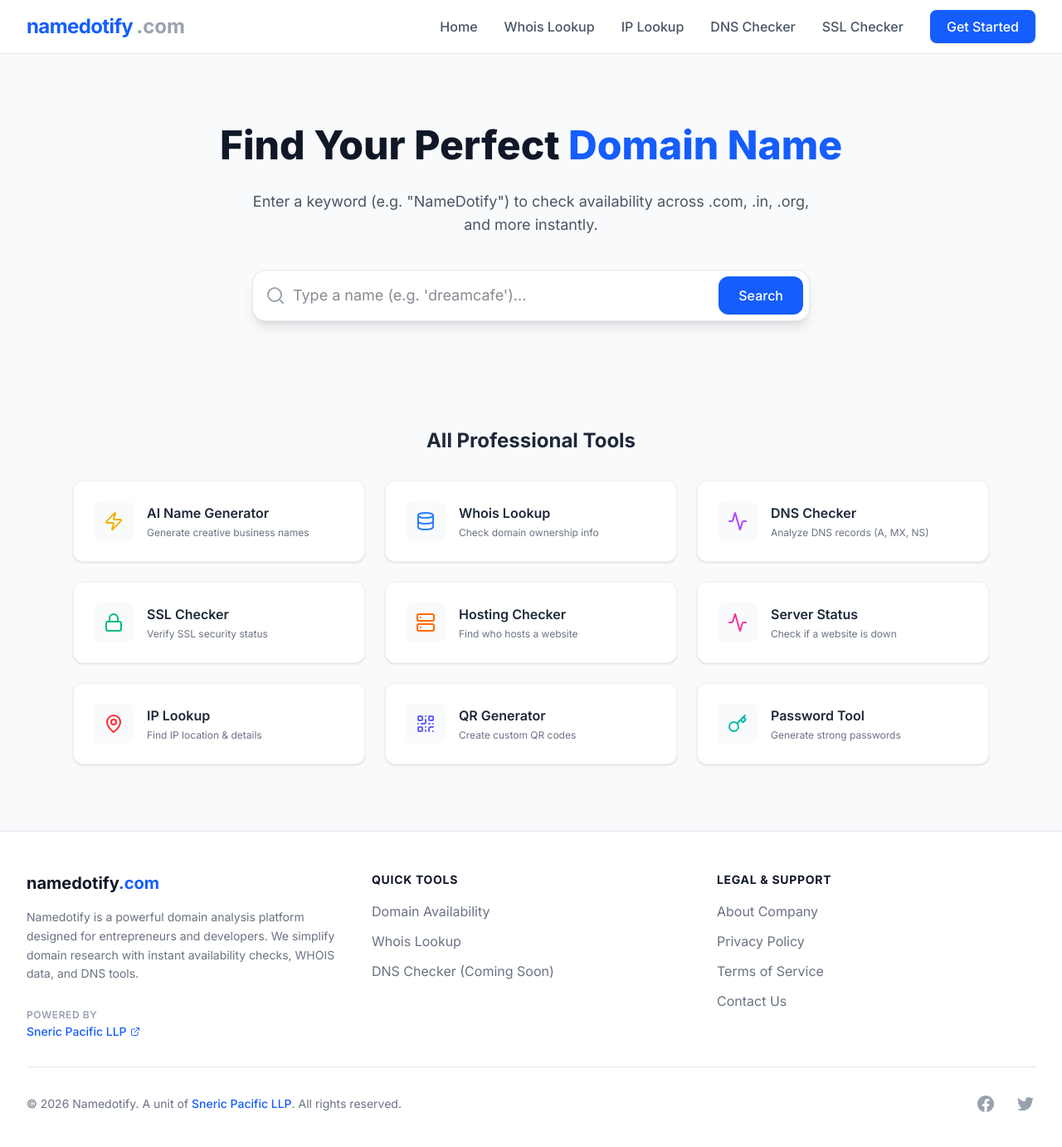
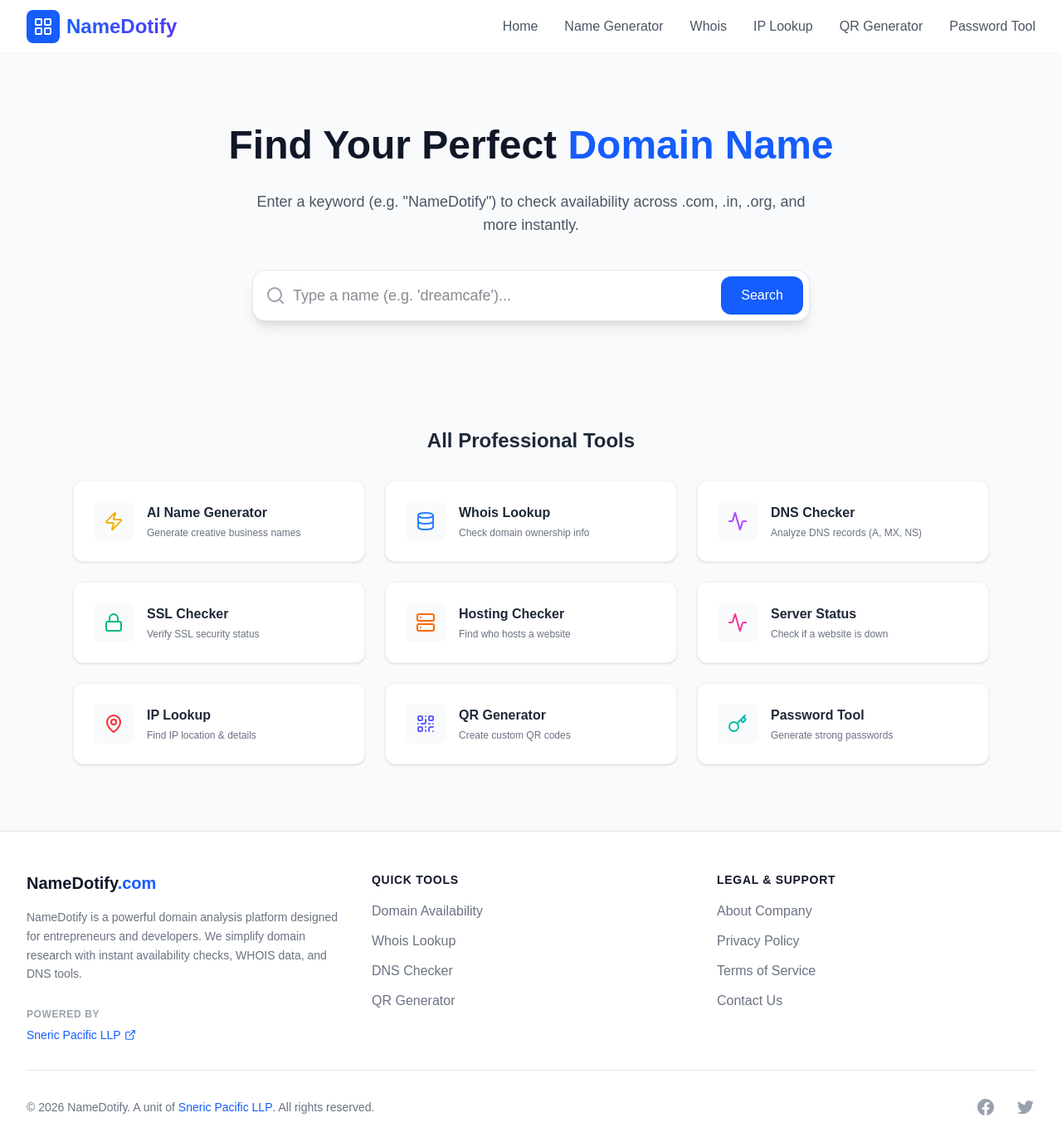
Before and after one commit to ashishjacob786/namedotify, a Next.js app: page / in a window 1280 px wide. Shown: the top 1382 px of the page at 83% size. Built offline with nearby package versions, Linux system fonts and the light colour scheme.

Commit message:
Restored original Sneric Pacific footer design

```diff
--- a/src/app/layout.js
+++ b/src/app/layout.js
@@ -1,19 +1,20 @@
-import { Inter } from "next/font/google";
-import "./globals.css";
-import Navbar from "../components/Navbar";
-import Footer from "../components/Footer";
+import './globals.css';
+import Navbar from '../components/Navbar';
+import Footer from '../components/Footer';
 
-const inter = Inter({ subsets: ["latin"] });
-
+// ✅ CHANGE HERE: Title & Description
 export const metadata = {
-  title: "Namedotify - Professional Domain Tools",
-  description: "Check domain availability, Whois lookup, and DNS tools instantly.",
+  title: 'NameDotify - Free Domain & SEO Tools',
+  description: 'NameDotify offers free tools for domain search, AI name generation, DNS lookup, Whois, IP checking, and QR code creation.',
+  icons: {
+    icon: '/favicon.ico',
+  },
 };
 
 export default function RootLayout({ children }) {
   return (
     <html lang="en">
-      <body className={`${inter.className} bg-gray-50 flex flex-col min-h-screen`}>
+      <body className="bg-gray-50 text-gray-900 font-sans flex flex-col min-h-screen">
         <Navbar />
         <main className="flex-grow">
           {children}
--- a/src/components/Footer.js
+++ b/src/components/Footer.js
@@ -15,10 +15,10 @@
             {/* Column 1: Brand & About */}
             <div className="space-y-4">
                 <h3 className="text-xl font-bold text-gray-900">
-                    namedotify<span className="text-blue-600">.com</span>
+                    NameDotify<span className="text-blue-600">.com</span>
                 </h3>
                 <p className="text-gray-500 text-sm leading-relaxed">
-                    Namedotify is a powerful domain analysis platform designed for entrepreneurs and developers.
+                    NameDotify is a powerful domain analysis platform designed for entrepreneurs and developers.
                     We simplify domain research with instant availability checks, WHOIS data, and DNS tools.
                 </p>
                 <div className="pt-2">
@@ -27,9 +27,9 @@
                         href="https://snericpacific.com"
                         target="_blank"
                         rel="noopener noreferrer"
-                        className="block text-sm font-medium text-blue-600 hover:text-blue-800 transition flex items-center gap-1"
+                        className="text-sm font-medium text-blue-600 hover:text-blue-800 transition flex items-center gap-1 mt-1"
                     >
-                        Sneric Pacific LLP <ExternalLink size={12} />
+                        Sneric Pacific LLP <ExternalLink size={14} />
                     </a>
                 </div>
             </div>
@@ -49,9 +49,14 @@
                         </Link>
                     </li>
                     <li>
-                        <a href="#" className="text-base text-gray-500 hover:text-blue-600 transition">
-                            DNS Checker (Coming Soon)
-                        </a>
+                        <Link href="/dns" className="text-base text-gray-500 hover:text-blue-600 transition">
+                            DNS Checker
+                        </Link>
+                    </li>
+                    <li>
+                        <Link href="/qrcode" className="text-base text-gray-500 hover:text-blue-600 transition">
+                            QR Generator
+                        </Link>
                     </li>
                 </ul>
             </div>
@@ -66,13 +71,13 @@
                         </a>
                     </li>
                     <li>
-                        <a href="#" className="text-base text-gray-500 hover:text-blue-600 transition">Privacy Policy</a>
+                        <Link href="/privacy" className="text-base text-gray-500 hover:text-blue-600 transition">Privacy Policy</Link>
                     </li>
                     <li>
-                        <a href="#" className="text-base text-gray-500 hover:text-blue-600 transition">Terms of Service</a>
+                        <Link href="/terms" className="text-base text-gray-500 hover:text-blue-600 transition">Terms of Service</Link>
                     </li>
                     <li>
-                        <a href="#" className="text-base text-gray-500 hover:text-blue-600 transition">Contact Us</a>
+                        <Link href="/contact" className="text-base text-gray-500 hover:text-blue-600 transition">Contact Us</Link>
                     </li>
                 </ul>
             </div>
@@ -81,7 +86,7 @@
         {/* Bottom Bar: Copyright */}
         <div className="border-t border-gray-200 pt-8 mt-8 flex flex-col md:flex-row justify-between items-center text-center md:text-left gap-4">
           <p className="text-sm text-gray-500">
-            &copy; {currentYear} Namedotify. A unit of{' '}
+            &copy; {currentYear} NameDotify. A unit of{' '}
             <a
                 href="https://snericpacific.com"
                 target="_blank"
@@ -95,12 +100,10 @@
           <div className="flex space-x-6">
             <a href="#" className="text-gray-400 hover:text-gray-500">
               <span className="sr-only">Facebook</span>
-              {/* Facebook Icon Placeholder */}
               <svg className="h-6 w-6" fill="currentColor" viewBox="0 0 24 24"><path fillRule="evenodd" d="M22 12c0-5.523-4.477-10-10-10S2 6.477 2 12c0 4.991 3.657 9.128 8.438 9.878v-6.987h-2.54V12h2.54V9.797c0-2.506 1.492-3.89 3.777-3.89 1.094 0 2.238.195 2.238.195v2.46h-1.26c-1.243 0-1.63.771-1.63 1.562V12h2.773l-.443 2.89h-2.33v6.988C18.343 21.128 22 16.991 22 12z" clipRule="evenodd" /></svg>
             </a>
             <a href="#" className="text-gray-400 hover:text-gray-500">
               <span className="sr-only">Twitter</span>
-              {/* Twitter Icon Placeholder */}
               <svg className="h-6 w-6" fill="currentColor" viewBox="0 0 24 24"><path d="M8.29 20.251c7.547 0 11.675-6.253 11.675-11.675 0-.178 0-.355-.012-.53A8.348 8.348 0 0022 5.92a8.19 8.19 0 01-2.357.646 4.118 4.118 0 001.804-2.27 8.224 8.224 0 01-2.605.996 4.107 4.107 0 00-6.993 3.743 11.65 11.65 0 01-8.457-4.287 4.106 4.106 0 001.27 5.477A4.072 4.072 0 012.8 9.713v.052a4.105 4.105 0 003.292 4.022 4.095 4.095 0 01-1.853.07 4.108 4.108 0 003.834 2.85A8.233 8.233 0 012 18.407a11.616 11.616 0 006.29 1.84" /></svg>
             </a>
           </div>
--- a/src/components/Navbar.js
+++ b/src/components/Navbar.js
@@ -1,38 +1,43 @@
 "use client";
-import React from 'react';
+import React, { useState } from 'react';
 import Link from 'next/link';
-import { Menu, X } from 'lucide-react';
+import { Menu, X, LayoutGrid } from 'lucide-react';
 
 export default function Navbar() {
-  const [isOpen, setIsOpen] = React.useState(false);
+  const [isOpen, setIsOpen] = useState(false);
 
   return (
-    <nav className="bg-white border-b border-gray-200 sticky top-0 z-50">
+    <nav className="bg-white border-b border-gray-100 sticky top-0 z-50">
       <div className="max-w-7xl mx-auto px-4 sm:px-6 lg:px-8">
         <div className="flex justify-between h-16">
+
+          {/* Logo Section */}
           <div className="flex items-center">
-            <Link href="/" className="flex-shrink-0 flex items-center gap-1">
-              <span className="text-2xl font-bold text-blue-600 tracking-tight">namedotify</span>
-              <span className="text-2xl font-bold text-gray-400">.com</span>
+            <Link href="/" className="flex items-center gap-2">
+              <div className="bg-blue-600 text-white p-2 rounded-lg">
+                <LayoutGrid size={24} />
+              </div>
+              {/* ✅ CHANGE HERE: namedotify -> NameDotify */}
+              <span className="text-2xl font-bold bg-clip-text text-transparent bg-gradient-to-r from-blue-600 to-indigo-600">
+                NameDotify
+              </span>
             </Link>
           </div>
 
           {/* Desktop Menu */}
           <div className="hidden md:flex items-center space-x-8">
             <Link href="/" className="text-gray-600 hover:text-blue-600 font-medium transition">Home</Link>
-            <Link href="/whois" className="text-gray-600 hover:text-blue-600 font-medium transition">Whois Lookup</Link>
+            <Link href="/generator" className="text-gray-600 hover:text-blue-600 font-medium transition">Name Generator</Link>
+            <Link href="/whois" className="text-gray-600 hover:text-blue-600 font-medium transition">Whois</Link>
             <Link href="/ip" className="text-gray-600 hover:text-blue-600 font-medium transition">IP Lookup</Link>
-            <Link href="/dns" className="text-gray-600 hover:text-blue-600 font-medium transition">DNS Checker</Link>
-            <Link href="/ssl" className="text-gray-600 hover:text-blue-600 font-medium transition">SSL Checker</Link>
-            <button className="bg-blue-600 text-white px-5 py-2 rounded-lg hover:bg-blue-700 transition font-medium shadow-sm">
-              Get Started
-            </button>
+            <Link href="/qrcode" className="text-gray-600 hover:text-blue-600 font-medium transition">QR Generator</Link>
+            <Link href="/password" className="text-gray-600 hover:text-blue-600 font-medium transition">Password Tool</Link>
           </div>
 
           {/* Mobile Menu Button */}
           <div className="flex items-center md:hidden">
-            <button onClick={() => setIsOpen(!isOpen)} className="text-gray-600 hover:text-gray-900 p-2">
-              {isOpen ? <X size={24} /> : <Menu size={24} />}
+            <button onClick={() => setIsOpen(!isOpen)} className="text-gray-600 hover:text-gray-900 focus:outline-none">
+              {isOpen ? <X size={28} /> : <Menu size={28} />}
             </button>
           </div>
         </div>
@@ -40,10 +45,14 @@
 
       {/* Mobile Menu Dropdown */}
       {isOpen && (
-        <div className="md:hidden bg-white border-t border-gray-100">
+        <div className="md:hidden bg-white border-t border-gray-100 pb-4">
           <div className="px-2 pt-2 pb-3 space-y-1 sm:px-3">
             <Link href="/" className="block px-3 py-2 rounded-md text-base font-medium text-gray-700 hover:text-blue-600 hover:bg-gray-50">Home</Link>
+            <Link href="/generator" className="block px-3 py-2 rounded-md text-base font-medium text-gray-700 hover:text-blue-600 hover:bg-gray-50">Name Generator</Link>
             <Link href="/whois" className="block px-3 py-2 rounded-md text-base font-medium text-gray-700 hover:text-blue-600 hover:bg-gray-50">Whois Lookup</Link>
+            <Link href="/ip" className="block px-3 py-2 rounded-md text-base font-medium text-gray-700 hover:text-blue-600 hover:bg-gray-50">IP Lookup</Link>
+            <Link href="/qrcode" className="block px-3 py-2 rounded-md text-base font-medium text-gray-700 hover:text-blue-600 hover:bg-gray-50">QR Generator</Link>
+             <Link href="/password" className="block px-3 py-2 rounded-md text-base font-medium text-gray-700 hover:text-blue-600 hover:bg-gray-50">Password Tool</Link>
           </div>
         </div>
       )}
```
